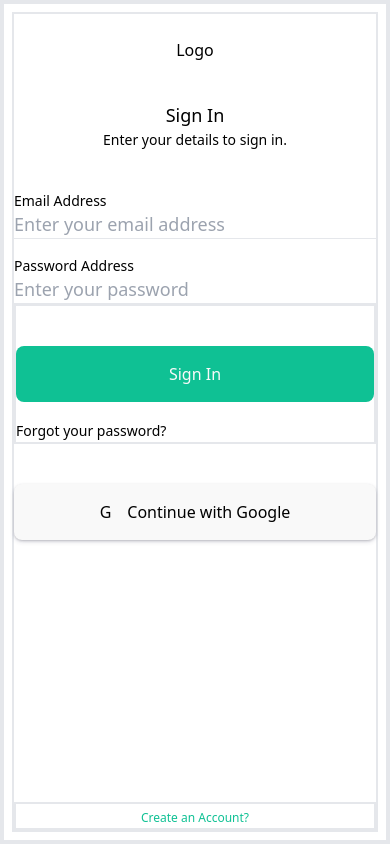
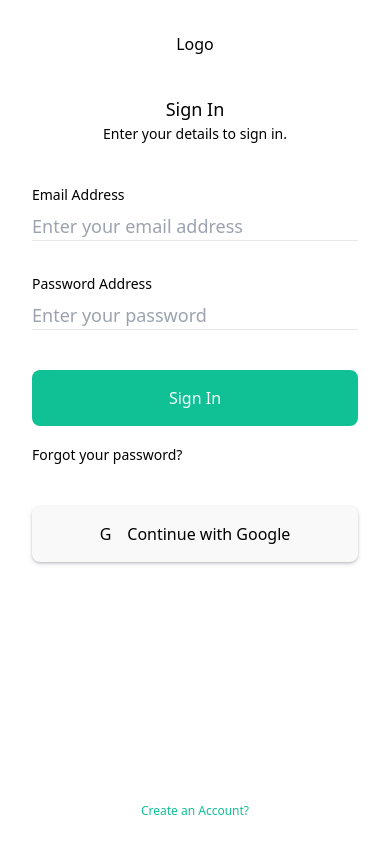
Before and after one commit to joao-miguel8/RoomFinder, a React (Vite) app: page / in a window 390 px wide. Built offline with nearby package versions, Linux system fonts and the light colour scheme.

Commit message:
- Add media query styling and Remove borders styling
- Remove border styling
- Add media query for left side sign in form
- Add form input styling

```diff
--- a/src/views/SignIn.tsx
+++ b/src/views/SignIn.tsx
@@ -1,10 +1,10 @@
 function SignIn() {
 	return (
-		<section className="border-4 p-2 h-screen">
+		<section className="p-2 h-screen">
 			{/* Left side sign in form */}
-			<div className="flex flex-col justify-between border-2 h-full">
+			<div className="mx-auto h-full max-w-[800px] flex flex-col justify-between lg:shadow-bs1 rounded-b2">
 				{/* Form Sign in + Password Input Sign in btn continue With Google btn + Forgot password btn  */}
-				<div>
+				<div className="mx-6">
 					<div>
 						<div className="text-center">
 							<h4 className="mt-6">Logo</h4>
@@ -17,17 +17,17 @@ function SignIn() {
 								<label htmlFor="email" className="text-14 text-dark01">
 									Email Address
 								</label>
-								<input id="email" name="email" type="text" placeholder="Enter your email address" className="bg-transparent border-b text-18" />
+								<input id="email" name="email" type="text" placeholder="Enter your email address" className="mt-2 bg-transparent border-b text-18 outline-none" />
 							</div>
 							{/* Password Container */}
-							<div className="mt-4 flex flex-col">
+							<div className="mt-8 flex flex-col">
 								<label htmlFor="password" className="text-14">
 									Password Address
 								</label>
-								<input id="password" name="password" type="text" placeholder="Enter your password" className="bg-transparent border-b text-18" />
+								<input id="password" name="password" type="text" placeholder="Enter your password" className="mt-2 bg-transparent border-b text-18 outline-none" />
 							</div>
 							{/* sign in button */}
-							<div className="border-2">
+							<div>
 								<button className="mt-10 py-4 block bg-primary01 w-full rounded-b2">
 									<span className="text-16 text-light01">Sign In</span>
 								</button>
@@ -45,8 +45,8 @@ function SignIn() {
 						</div>
 					</div>
 				</div>
-				<button className="w-full text-center border-2">
-					<span className="inline-block text-12 text-primary01">Create an Account?</span>
+				<button className="w-full text-center">
+					<span className="mb-4 inline-block text-12 text-primary01">Create an Account?</span>
 				</button>
 				{/* Right side Image */}
 				{/* <div className="flex-1 bg-green-300"></div> */}
```
